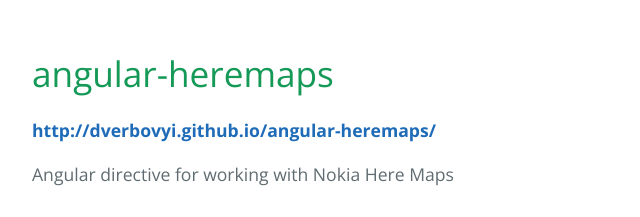
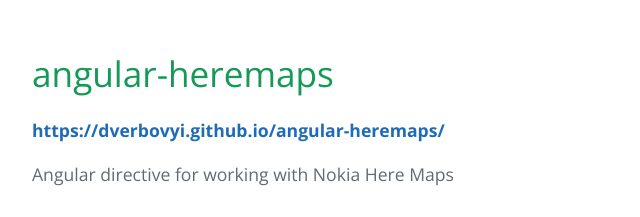
Before and after one commit to dverbovyi/angular-heremaps, a website: page index.html in a window 1280 px wide. Shown: the part 465-682 px from the top of the page, 192-832 px from the left. Drawn offline with nearby package versions, Linux system fonts and the light colour scheme; some packages are replaced by stand-ins of ours; a script that the page names is missing.

Commit message:
add https link

```diff
--- a/index.html
+++ b/index.html
@@ -56,7 +56,7 @@
         <h1>
 <a id="angular-heremaps" class="anchor" href="#angular-heremaps" aria-hidden="true"><span aria-hidden="true" class="octicon octicon-link"></span></a>angular-heremaps</h1>
 
-        <p><strong><a href="http://dverbovyi.github.io/angular-heremaps/">http://dverbovyi.github.io/angular-heremaps/</a></strong></p>
+        <p><strong><a href="https://dverbovyi.github.io/angular-heremaps/">https://dverbovyi.github.io/angular-heremaps/</a></strong></p>
 
         <p>Angular directive for working with Nokia Here Maps</p>
 
```
